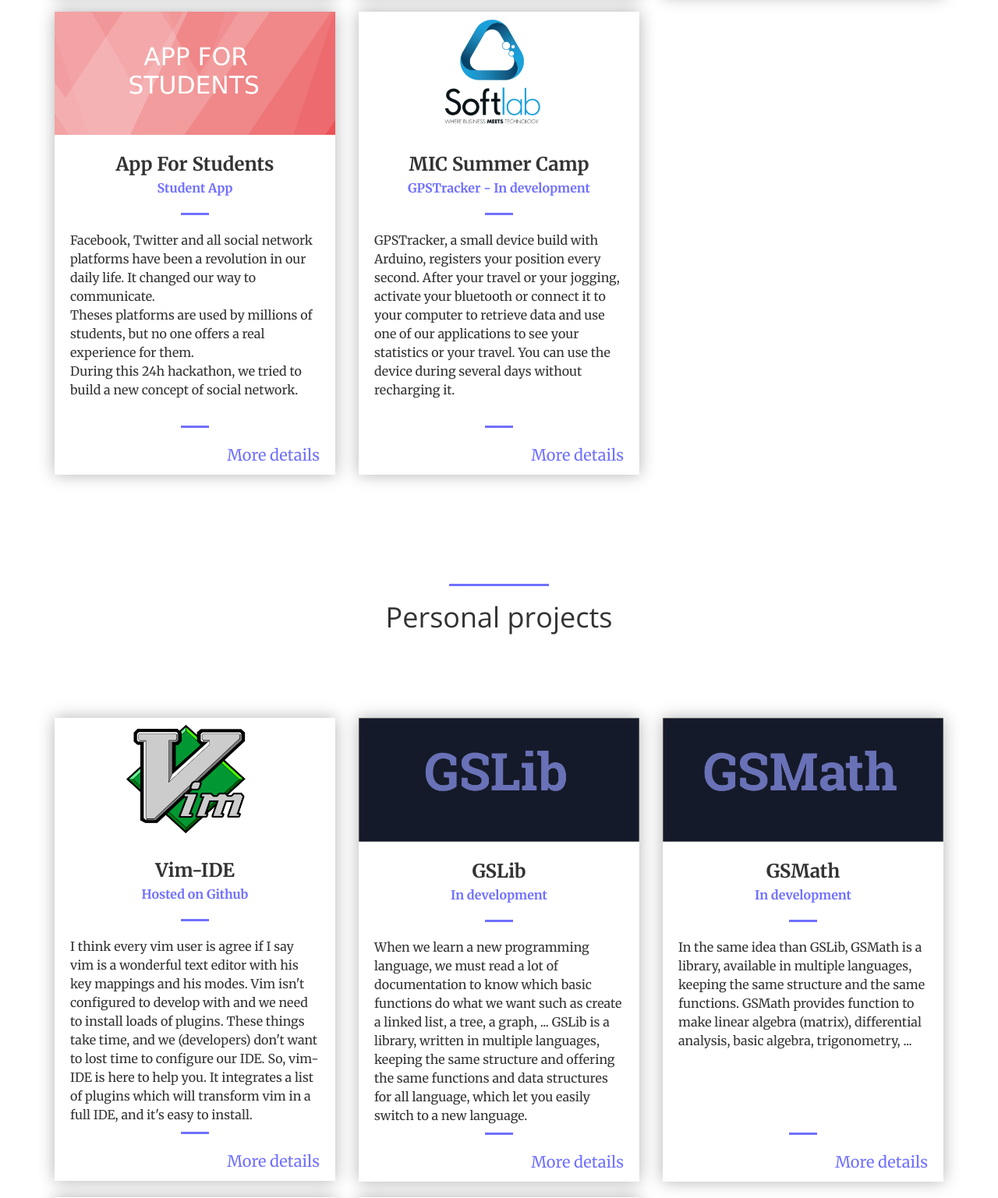
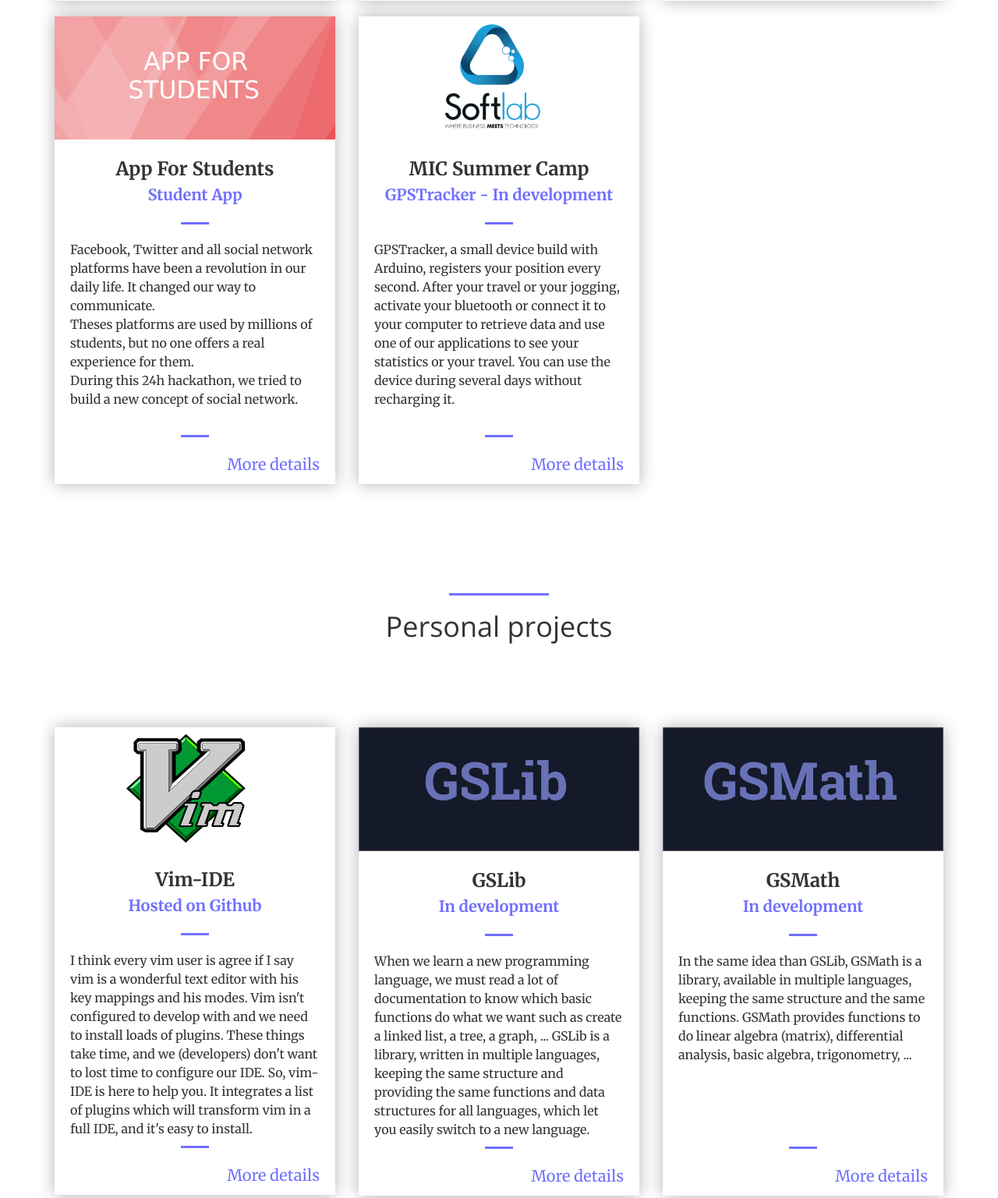
Before and after one commit to dannywillems/danny-willems.be, a PHP site: page / in a window 1280 px wide. Shown: the part 2209-3746 px from the top of the page at 78% size. Run offline with PHP 8.4, Linux system fonts and the light colour scheme; style sheets or scripts are compiled from the project's sources.

Commit message:
change text and increase card height

```diff
--- a/css/dw.css
+++ b/css/dw.css
@@ -1 +1 @@
-h2{font-size:36px}.dw-img-profile{height:300px}.dw-img-rounded{border-radius:50%}.card{height:auto;box-shadow:0 0 20px rgba(0,0,0,.3);margin-bottom:20px}.card hr{margin-bottom:0;margin-top:0;width:10%}.card .card-image{text-align:center}.card .card-image img{width:100%}.card .card-header{padding:20px}.card .card-header .card-title{font-weight:700;font-size:24px;margin-bottom:0;text-align:center}.card .card-header .card-subtitle{margin-bottom:0;text-align:center;color:#7070ff;font-weight:700}.card .card-content{padding:20px;height:270px}.card .card-footer{text-align:right;padding:20px 20px 10px}.card .card-footer p{font-size:20px}.card p{margin:0}
+h2{font-size:36px}.dw-img-profile{height:300px}.dw-img-rounded{border-radius:50%}.card{height:auto;box-shadow:0 0 20px rgba(0,0,0,.3);margin-bottom:20px}.card hr{margin-bottom:0;margin-top:0;width:10%}.card .card-image{text-align:center}.card .card-image img{width:100%}.card .card-header{padding:20px}.card .card-header .card-title{font-weight:700;font-size:24px;margin-bottom:0;text-align:center}.card .card-header .card-subtitle{margin-bottom:0;text-align:center;color:#7070ff;font-weight:700;font-size:20px}.card .card-content{padding:20px;height:270px}.card .card-footer{text-align:right;padding:20px 20px 10px}.card .card-footer p{font-size:20px}.card p{margin:0}
--- a/index.php
+++ b/index.php
@@ -392,8 +392,8 @@
                                linked list, a tree, a graph, ...
                                GSLib is a library, written in multiple
                                languages, keeping the same structure and
-                               offering the same functions and data structures
-                               for all language, which let you easily switch to
+                               providing the same functions and data structures
+                               for all languages, which let you easily switch to
                                a new language.
                            </p>
                         </div>
@@ -420,7 +420,7 @@
                                 In the same idea than GSLib, GSMath is a
                                 library, available in multiple languages,
                                 keeping the same structure and the same
-                                functions. GSMath provides function to make
+                                functions. GSMath provides functions to do
                                 linear algebra (matrix), differential analysis,
                                 basic algebra, trigonometry, ...
                             </p>
@@ -497,6 +497,7 @@
         </div>
     </section>
 
+    <!--
     <hr class="section-separation">
 
     <h2 class="text-center">
@@ -550,6 +551,7 @@
             </div>
         </div>
     </section>
+    -->
 
     <section id="contact">
         <div class="container">
--- a/less/dw.less
+++ b/less/dw.less
@@ -53,6 +53,7 @@
             text-align: center;
             color: @theme-primary;
             font-weight: bold;
+            font-size: 20px;
         }
         padding: 20px;
     }
```
Also changed, not shown: css/creative.css.
